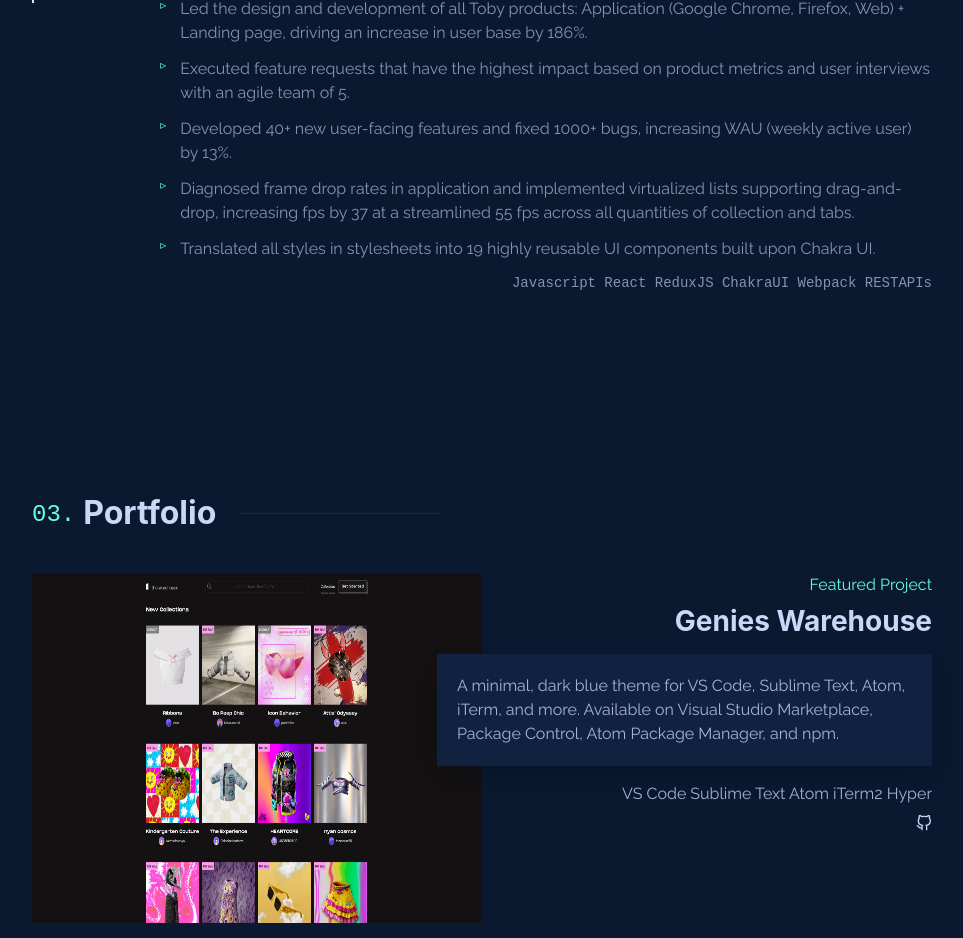
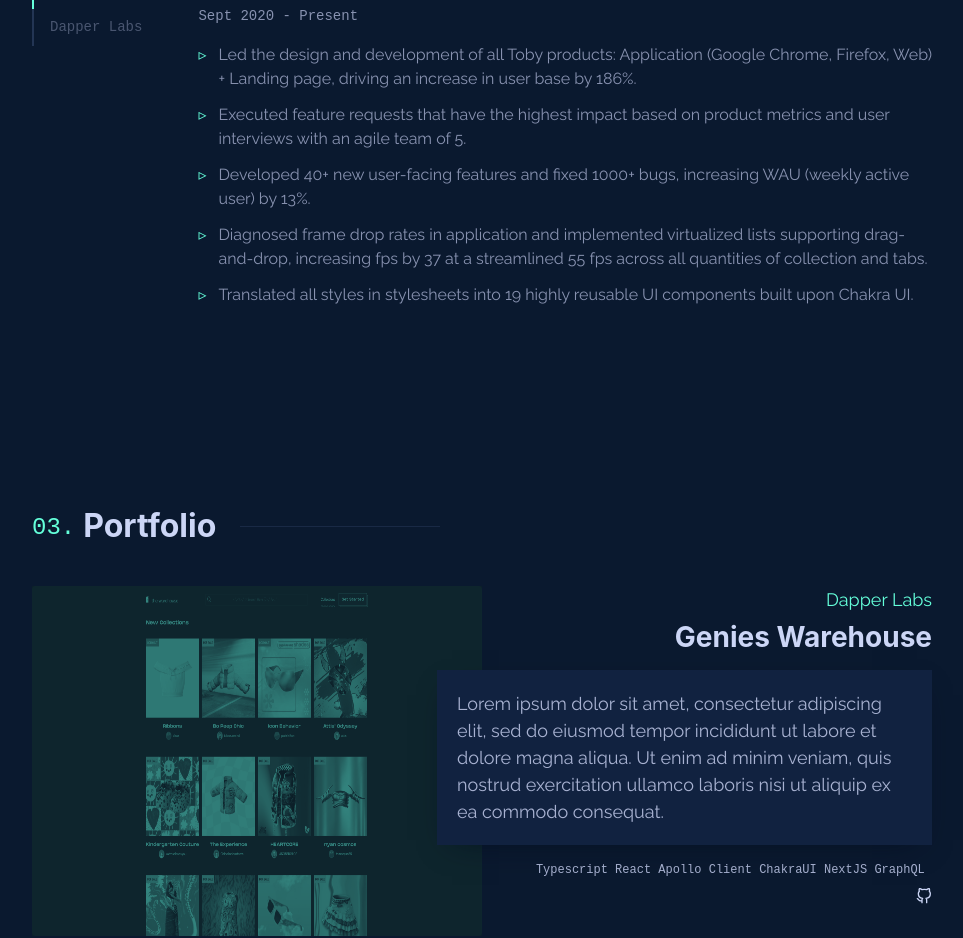
Before and after one commit to parkderick/portfolio, a Next.js app: page / in a window 1280 px wide. Shown: the part 1634-2572 px from the top of the page, without its empty margins (158-1121 px from the left). Built offline with nearby package versions, Linux system fonts and the light colour scheme.

Commit message:
add: Project for Portfolio + styling

```diff
--- a/src/components/About.tsx
+++ b/src/components/About.tsx
@@ -16,7 +16,7 @@
         gap={10}
       >
         <Flex flexDirection="column">
-          <Text>
+          <Text >
             Lorem ipsum dolor sit amet, consectetur adipiscing elit, sed do
             eiusmod tempor incididunt ut labore et dolore magna aliqua. Ut enim
             ad minim veniam, quis nostrud exercitation ullamco laboris nisi ut
@@ -24,9 +24,14 @@
             reprehenderit in voluptate velit esse cillum dolore eu fugiat nulla
             pariatur. Excepteur sint occaecat cupidatat non proident, sunt in
             culpa qui officia deserunt mollit anim id est laborum.
+            <br />
+            <br />
+            Here are a few technologies I’ve been working with recently:
+            <br />
+            <br />
           </Text>
-          <Grid gridTemplateColumns="repeat(2, 1fr)">
-            <SFMonoPointer size="sm">Typescript</SFMonoPointer>
+          <Grid gridTemplateColumns="repeat(2, 1fr)" gridGap={2}>
+            <SFMonoPointer>Typescript</SFMonoPointer>
             <SFMonoPointer>GraphQL</SFMonoPointer>
             <SFMonoPointer>NextJS</SFMonoPointer>
             <SFMonoPointer>ReduxJS</SFMonoPointer>
--- a/src/components/Experience.tsx
+++ b/src/components/Experience.tsx
@@ -9,21 +9,27 @@
   UnorderedList,
   ListItem,
 } from "@chakra-ui/react";
-import JobExperience from "src/components/shared/JobExperience";
 import { Pointer } from "src/components/shared/Pointer";
 import SectionHeader from "src/components/shared/SectionHeader";
 import { NAV_EXPERIENCE_ID } from "./NavBar";
 import SectionContainer from "src/components/shared/SectionContainer";
-import { Text, SFMono } from "src/general/Text";
+import { Text } from "src/general/Text";
+import { H4 } from "src/general/Heading";
+import { IJobExperience } from "src/schema/types";
+import { SFMono } from "src/general/Text";
 
 export default function Experience(): JSX.Element {
   return (
     <SectionContainer id={NAV_EXPERIENCE_ID}>
       <SectionHeader number="02." title={`Experience`} />
       <Tabs orientation="vertical">
-        <TabList>
-          <Tab whiteSpace="nowrap">Axiom Zen</Tab>
-          <Tab whiteSpace="nowrap">Dapper Labs</Tab>
+        <TabList borderColor="navy.200">
+          <Tab whiteSpace="nowrap" fontSize={14}>
+            Axiom Zen
+          </Tab>
+          <Tab whiteSpace="nowrap" fontSize={14}>
+            Dapper Labs
+          </Tab>
         </TabList>
         <TabPanels>
           <TabPanel>
@@ -57,9 +63,9 @@
                     Translated all styles in stylesheets into 19 highly reusable
                     UI components built upon Chakra UI.
                   </Pointer>
-                  <SFMono size="sm" alignSelf="flex-end">
+                  {/* <SFMono size="sm" alignSelf="flex-end">
                     Javascript React ReduxJS ChakraUI Webpack RESTAPIs
-                  </SFMono>
+                  </SFMono> */}
                 </>
               }
             />
@@ -73,7 +79,7 @@
                 <>
                   <Pointer>
                     <Flex flexDirection="column">
-                      <Text>
+                      <Text size="xmd">
                         Developed 3 Dapper Labs products alongside an agile team
                         of 10:
                       </Text>
@@ -111,9 +117,9 @@
                     Maintained and updated the GraphQL layer to allow retrieval
                     and updates of user interactions with Firebase database.
                   </Pointer>
-                  <SFMono size="sm" alignSelf="flex-end">
+                  {/* <SFMono size="sm" alignSelf="flex-end">
                     Typescript React Apollo ChakraUI NextJS GraphQL Firebase
-                  </SFMono>
+                  </SFMono> */}
                 </>
               }
             />
@@ -123,3 +129,29 @@
     </SectionContainer>
   );
 }
+
+
+
+function JobExperience({
+  position,
+  company,
+  employmentDate,
+  responsibilities,
+}: IJobExperience): JSX.Element {
+  return (
+    <Flex flexDirection="column">
+      <H4 color="slate.100">
+        {position}
+        <H4 display="inline-flex" color="green.200">
+          &nbsp;@ {company}
+        </H4>
+      </H4>
+      <SFMono size="sm" marginTop={2}>
+        {employmentDate}
+      </SFMono>
+      <Flex marginTop={4} flexDirection="column" gap={3}>
+        {responsibilities}
+      </Flex>
+    </Flex>
+  );
+}
--- a/src/components/Portfolio.tsx
+++ b/src/components/Portfolio.tsx
@@ -4,27 +4,164 @@
 import SectionHeader from "src/components/shared/SectionHeader";
 import { NAV_PORTFOLIO_ID } from "./NavBar";
 import SectionContainer from "src/components/shared/SectionContainer";
-import { Text } from "src/general/Text";
+import { SFMono, Text } from "src/general/Text";
+interface IProject {
+  company: string;
+  title: string;
+  description: string;
+  stack: string[];
+  image: string;
+  href: string;
+}
+
+const PROJECTS: IProject[] = [
+  {
+    company: "Dapper Labs",
+    title: "Genies Warehouse",
+    description:
+      "Lorem ipsum dolor sit amet, consectetur adipiscing elit, sed do eiusmod tempor incididunt ut labore et dolore magna aliqua. Ut enim ad minim veniam, quis nostrud exercitation ullamco laboris nisi ut aliquip ex ea commodo consequat.",
+    stack: [
+      "Typescript",
+      "React",
+      "Apollo Client",
+      "ChakraUI",
+      "NextJS",
+      "GraphQL",
+    ],
+    image: "/geniessc1.png",
+    href: "https://warehouse.genies.com/collection",
+  },
+  {
+    company: "Dapper Labs",
+    title: "Laliga Golazos",
+    description:
+      "Lorem ipsum dolor sit amet, consectetur adipiscing elit, sed do eiusmod tempor incididunt ut labore et dolore magna aliqua. Ut enim ad minim veniam, quis nostrud exercitation ullamco laboris nisi ut aliquip ex ea commodo consequat.",
+    stack: ["Typescript", "React", "NextJS"],
+    image: "/laligasc1.png",
+    href: "https://laligagolazos.com/",
+  },
+  {
+    company: "Dapper Labs",
+    title: "Dapper Creator",
+    description:
+      "Lorem ipsum dolor sit amet, consectetur adipiscing elit, sed do eiusmod tempor incididunt ut labore et dolore magna aliqua. Ut enim ad minim veniam, quis nostrud exercitation ullamco laboris nisi ut aliquip ex ea commodo consequat.",
+    stack: [
+      "Typescript",
+      "React",
+      "Apollo Client",
+      "ChakraUI",
+      "NextJS",
+      "GraphQL",
+    ],
+    image: "/dappercreatorsc1.png",
+    href: "https://genesis.seedsofhappiness.io/SeedsOfHappinessGenesis",
+  },
+  {
+    company: "Axiom Zen",
+    title: "Toby App",
+    description:
+      "Lorem ipsum dolor sit amet, consectetur adipiscing elit, sed do eiusmod tempor incididunt ut labore et dolore magna aliqua. Ut enim ad minim veniam, quis nostrud exercitation ullamco laboris nisi ut aliquip ex ea commodo consequat.",
+    stack: [
+      "Javascript",
+      "React",
+      "ReduxJS",
+      "ChakraUI",
+      "Webpack",
+      "REST APIs",
+    ],
+    image: "/tobyappsc1.png",
+    href: "https://chrome.google.com/webstore/detail/toby-for-chrome/hddnkoipeenegfoeaoibdmnaalmgkpip?hl=en",
+  },
+  {
+    company: "Axiom Zen",
+    title: "Toby Website",
+    description:
+      "Lorem ipsum dolor sit amet, consectetur adipiscing elit, sed do eiusmod tempor incididunt ut labore et dolore magna aliqua. Ut enim ad minim veniam, quis nostrud exercitation ullamco laboris nisi ut aliquip ex ea commodo consequat.",
+    stack: [
+      "Javascript",
+      "React",
+      "React Router",
+      "SASS/SCSS",
+      "Webpack",
+      "Poet",
+    ],
+    image: "/tobywebsitesc1.png",
+    href: "https://gettoby.com/",
+  },
+];
 
 export default function Portfolio(): JSX.Element {
   return (
     <SectionContainer id={NAV_PORTFOLIO_ID}>
       <SectionHeader number="03." title={`Portfolio`} />
-      <Flex>
-        <Link borderRadius={4} position="relative" width="100%" height="100%">
-          <Image alt="Genies" src="/geniessc1.png" w="600px" h="350px" />
+      {PROJECTS.map((project, index) => (
+        <Project key={index} index={index} project={project} />
+      ))}
+    </SectionContainer>
+  );
+}
+
+function Project({
+  project,
+  index,
+}: {
+  project: IProject;
+  index: number;
+}): JSX.Element {
+  const { company, title, description, stack, image, href } = project;
+  const isEven = index % 2 === 0;
+  return (
+    <Flex flexDirection={isEven ? "row" : "row-reverse"}>
+      <Link
+        href={href}
+        borderRadius={4}
+        position="relative"
+        width="100%"
+        height="100%"
+        bgColor="green.200"
+        _hover={{
+          bgColor: "transparent",
+          [".overlay"]: {
+            backgroundColor: "transparent",
+            opacity: 1,
+          },
+          [".image-container"]: {
+            filter: "none",
+            mixBlendMode: "normal",
+          },
+        }}
+      >
+        <Box
+          className="image-container"
+          transition="all 0.1s cubic-bezier(0.645,0.045,0.355,1)"
+          mixBlendMode="multiply"
+          filter="grayscale(100%) contrast(1) brightness(100%)"
+        >
+          <Image alt={title} src={image} w="600px" h="350px" />
+        </Box>
+        <Box
+          transition="all 0.25s cubic-bezier(0.645,0.045,0.355,1)"
+          backgroundColor="#133241"
+          position="absolute"
+          width="100%"
+          height="100%"
+          top={0}
+          opacity={0.6}
+          className="overlay"
+        ></Box>
       </Link>
       <Box position="relative" width="100%">
         <Flex
           flexDirection="column"
-            alignItems="flex-end"
+          alignItems={isEven ? "flex-end" : "flex-start"}
           position="absolute"
           width="110%"
-            right="0%"
+          right={isEven ? "0%" : "auto"}
+          left={isEven ? "auto" : "0%"}
           gap={2}
         >
-            <Text color="green.200">Featured Project</Text>
-            <H3 color="slate.100">Genies Warehouse</H3>
+          <Text color="green.200">{company}</Text>
+          <H3 color="slate.100">{title}</H3>
           <Box
             bg="navy.300"
             padding={5}
@@ -33,15 +170,13 @@
             my={2}
             zIndex={3}
           >
-              <Text color="slate.200">
-                A minimal, dark blue theme for VS Code, Sublime Text, Atom,
-                iTerm, and more. Available on Visual Studio Marketplace, Package
-                Control, Atom Package Manager, and npm.
-              </Text>
+            <Text color="slate.200">{description}</Text>
           </Box>
-            <Text color="slate.200">
-              VS Code Sublime Text Atom iTerm2 Hyper
-            </Text>
+          <SFMono color="slate.200" size="xs">
+            {stack.map((tech) => (
+              <>{tech}&nbsp;</>
+            ))}
+          </SFMono>
           <Flex color="slate.100">
             <Link href="https://www.github.com" isExternal>
               <Icon as={FiGithub} />
@@ -50,45 +185,5 @@
         </Flex>
       </Box>
     </Flex>
-
-      {/* <Flex position="relative" boxShadow="0 10px 30px -15px rgba(2,12,27,0.7)">
-        <Link borderRadius={4} position="absolute" width="100%" height="100%">
-          <Image alt="Genies" src="/geniessc1.png" w="100%" h="350px" />
-        </Link>
-
-        <Box position="relative" width="100%" padding={4}>
-          <Flex
-            flexDirection="column"
-            alignItems="flex-start"
-            position="absolute"
-            gap={2}
-          >
-            <Text color="green.200">Featured Project</Text>
-            <H3 color="slate.100">Genies Warehouse</H3>
-            <Box
-              padding={5}
-              boxShadow="0 10px 30px -15px"
-              color="navy.100"
-              my={2}
-              zIndex={3}
-            >
-              <Text color="slate.200">
-                A minimal, dark blue theme for VS Code, Sublime Text, Atom,
-                iTerm, and more. Available on Visual Studio Marketplace, Package
-                Control, Atom Package Manager, and npm.
-              </Text>
-            </Box>
-            <Text color="slate.200">
-              VS Code Sublime Text Atom iTerm2 Hyper
-            </Text>
-            <Flex color="slate.100">
-              <Link href="https://www.github.com" isExternal>
-                <Icon as={FiGithub} />
-              </Link>
-            </Flex>
-          </Flex>
-        </Box>
-      </Flex> */}
-    </SectionContainer>
   );
 }
--- a/src/components/shared/JobExperience.tsx
+++ /dev/null
@@ -1,28 +0,0 @@
-import { Flex } from "@chakra-ui/react";
-import { H4 } from "src/general/Heading";
-import { IJobExperience } from "src/schema/types";
-import { SFMono } from "src/general/Text";
-
-function JobExperience({
-  position,
-  company,
-  employmentDate,
-  responsibilities,
-}: IJobExperience): JSX.Element {
-  return (
-    <Flex flexDirection="column">
-      <H4 color="slate.100">
-        {position}
-        <H4 display="inline-flex" color="green.200">
-          &nbsp;@ {company}
-        </H4>
-      </H4>
-      <SFMono marginTop={2}>{employmentDate}</SFMono>
-      <Flex marginTop={4} flexDirection="column" gap={3}>
-        {responsibilities}
-      </Flex>
-    </Flex>
-  );
-}
-
-export default JobExperience;
--- a/src/components/shared/Pointer.tsx
+++ b/src/components/shared/Pointer.tsx
@@ -13,11 +13,12 @@
         content: '"▹"',
         position: "absolute",
         left: "0px",
-        top: "2px",
+        top: "4px",
         color: "green.200",
-        fontSize: "12px",
-        lineHeight: "12px",
+        fontSize: "16px",
+        lineHeight: "16px",
       }}
+      size='xmd'
       position="relative"
       paddingLeft={5}
       display="flex"
--- a/src/theme/tabs.ts
+++ b/src/theme/tabs.ts
@@ -1,13 +1,16 @@
 const baseStyle = {
   tablist: {
     color: "slate.300",
-    height: 'min-content'
+    height: "min-content",
   },
   tabpanel: {
     padding: 0,
+    marginLeft: 10,
   },
   tab: {
+    fontFamily: '"SF Mono","Fira Code","Fira Mono","Roboto Mono",monospace',
     opacity: 0.5,
+    justifyContent: 'flex-start',
     _active: {
       bg: "inherit",
     },
--- a/src/theme/text.ts
+++ b/src/theme/text.ts
@@ -1,9 +1,21 @@
 const sizes = {
+  xs: {
+    fontSize: '12px'
+  },
   sm: {
     fontSize: "14px",
+  },
+  xmd: {
+    fontSize: '16px'
+  },
+  md: {
+    fontSize: "18px",
   },
 };
 
 export default {
   sizes,
+  defaultProps: {
+    size: "md",
+  },
 };
```
Also changed, not shown: public/tobyappsc1.png (added), public/tobywebsitesc1.png (added). Lines whose indentation alone changed are shown as unchanged.
